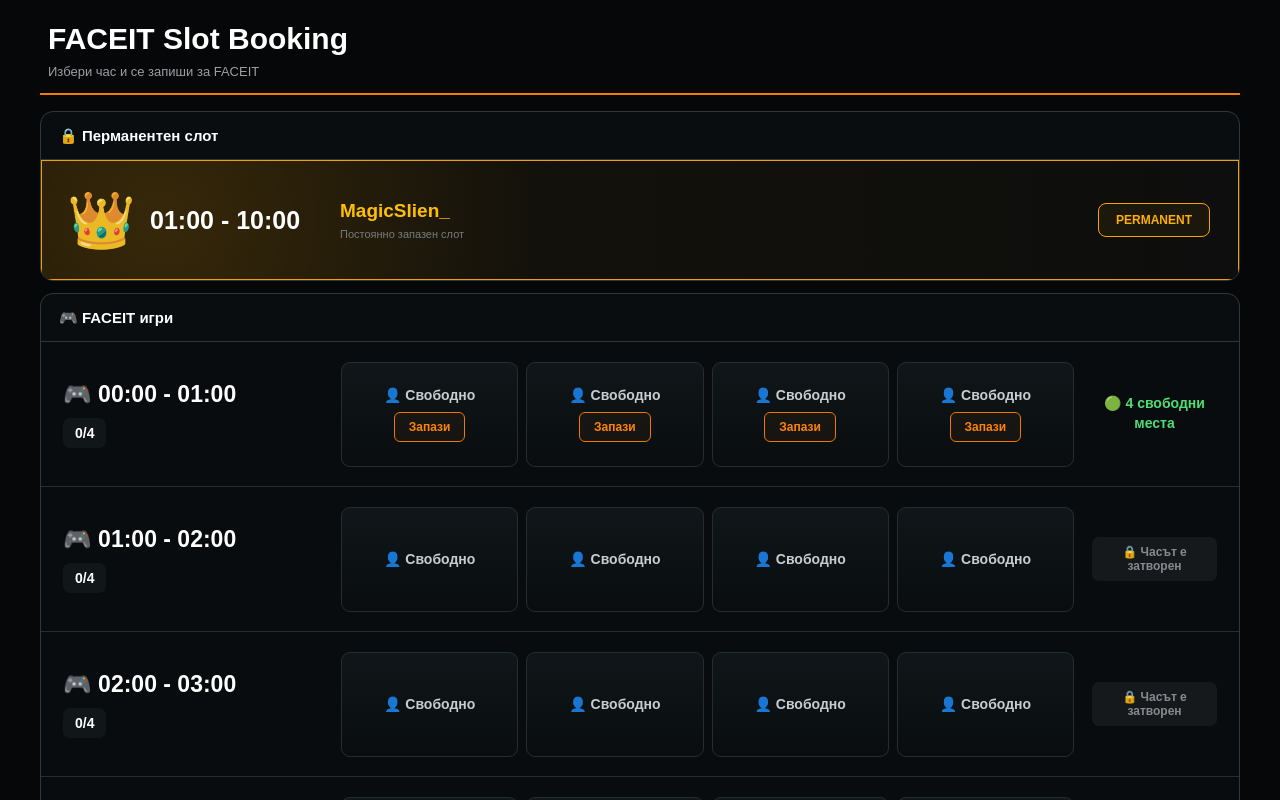
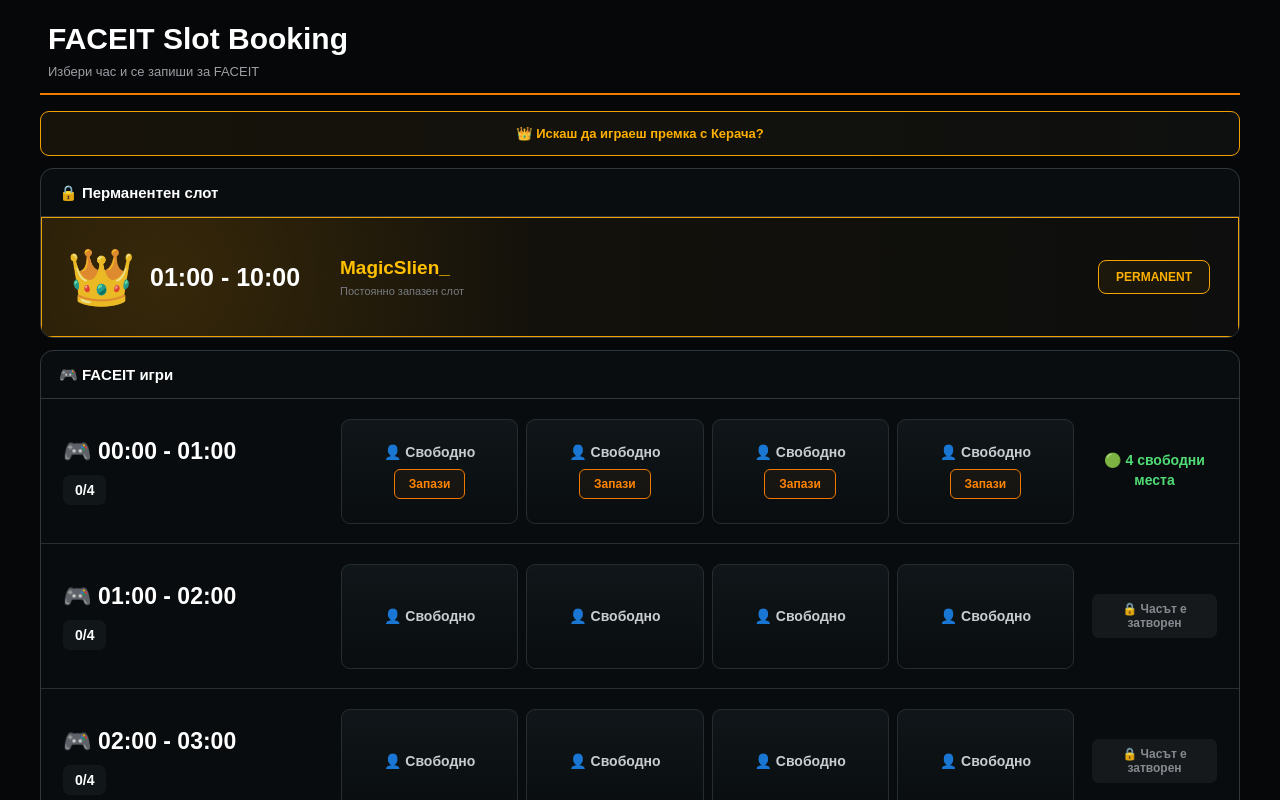
Before and after one commit to marinkataLUD/faceit-slot, a Next.js app: page / in a window 1280 px wide. Shown: the top 800 px of the page. Built offline with nearby package versions, Linux system fonts and the light colour scheme; no server answers.

Commit message:
Update BookingClient.tsx

```diff
--- a/app/BookingClient.tsx
+++ b/app/BookingClient.tsx
@@ -79,9 +79,6 @@
 
       setBookings(bookingsData.bookings || []);
 
-      // Ако API-то е достъпно само за Admin,
-      // нормалната booking страница няма да има достъп.
-      // Затова приемаме, че при 401 използваме автоматичната логика.
       if (slotsResponse.ok) {
         const slotsData = await slotsResponse.json();
 
@@ -103,8 +100,6 @@
   useEffect(() => {
     load();
 
-    // Обновява bookings и статуса на слотовете
-    // на всеки 5 секунди.
     const refresh = setInterval(load, 5000);
 
     return () => {
@@ -160,15 +155,12 @@
       (slot) => slot.hour === range
     );
 
-    // Няма ръчна настройка →
-    // използваме автоматичната логика.
     if (!control || control.is_open === null) {
       return isSlotOpenAutomatically(
         startHour
       );
     }
 
-    // Admin е задал ръчен статус.
     return control.is_open;
   }
 
@@ -181,6 +173,15 @@
         <p className="subtitle">
           Избери час и се запиши за FACEIT
         </p>
+
+        {/* PREMIUM BUTTON */}
+
+        <a
+          className="premium-link"
+          href="/premium"
+        >
+          👑 Искаш да играеш премка с Керача?
+        </a>
 
         {/* PERMANENT SLOT */}
 
```
